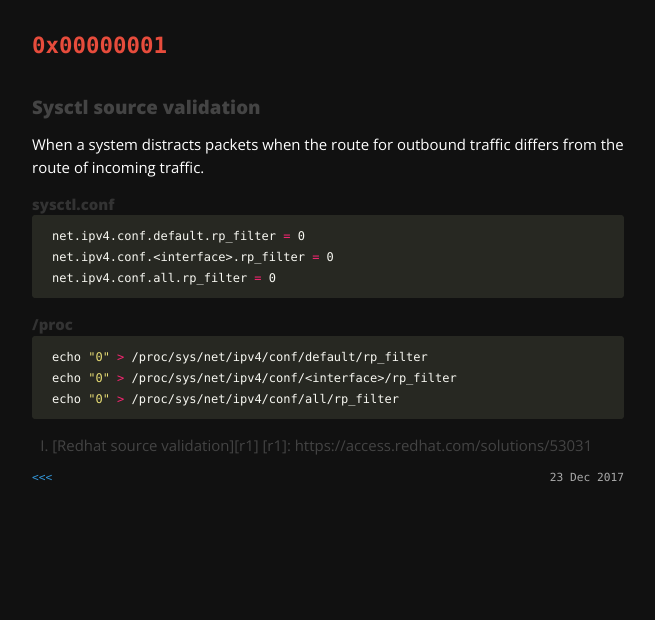
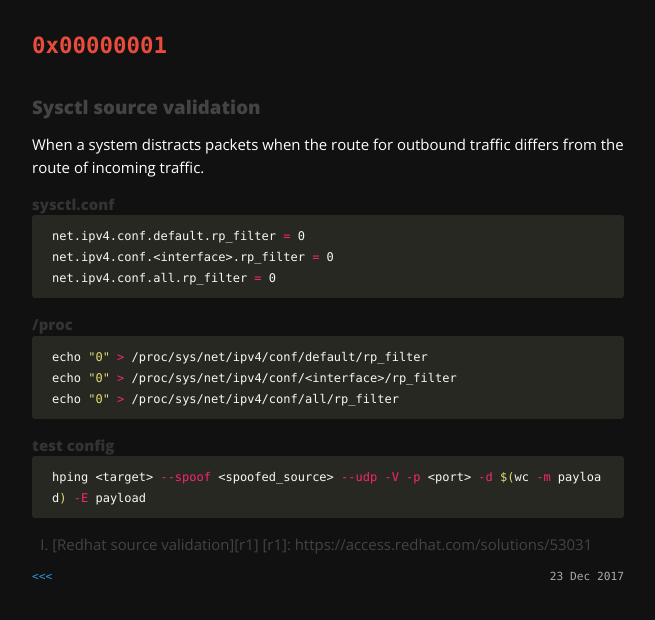
Before and after one commit to nasgoncalves/nasgoncalves.github.io, a Jekyll site: the page built from _posts/2017-12-23-sysctl-source-validation.markdown, in a window 1280 px wide. Shown: the top 620 px of the page, without its empty margins (312-967 px from the left). Built offline with Jekyll 4.4.1, drawn with Linux system fonts in a browser that asks for light colours; Markdown is read by kramdown in place of the engine named in the settings.

Commit message:
test config added

````diff
--- a/_posts/2017-12-23-sysctl-source-validation.markdown
+++ b/_posts/2017-12-23-sysctl-source-validation.markdown
@@ -20,5 +20,10 @@ echo "0" > /proc/sys/net/ipv4/conf/<interface>/rp_filter
 echo "0" > /proc/sys/net/ipv4/conf/all/rp_filter
 ```
 
+### test config
+```bash
+hping <target> --spoof <spoofed_source> --udp -V -p <port> -d $(wc -m payload) -E payload
+```
+
 * [Redhat source validation][r1]
 [r1]: https://access.redhat.com/solutions/53031
````
